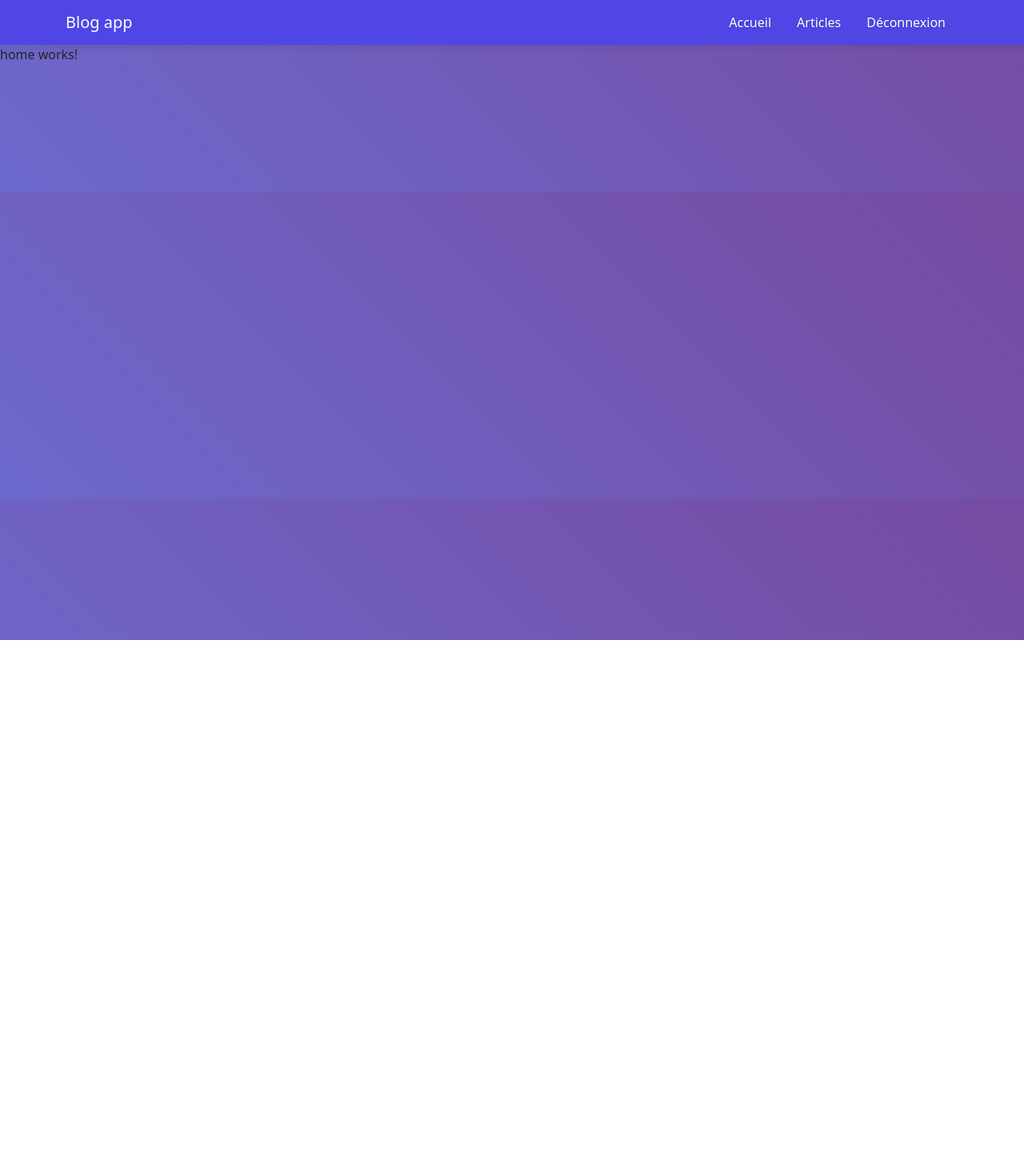
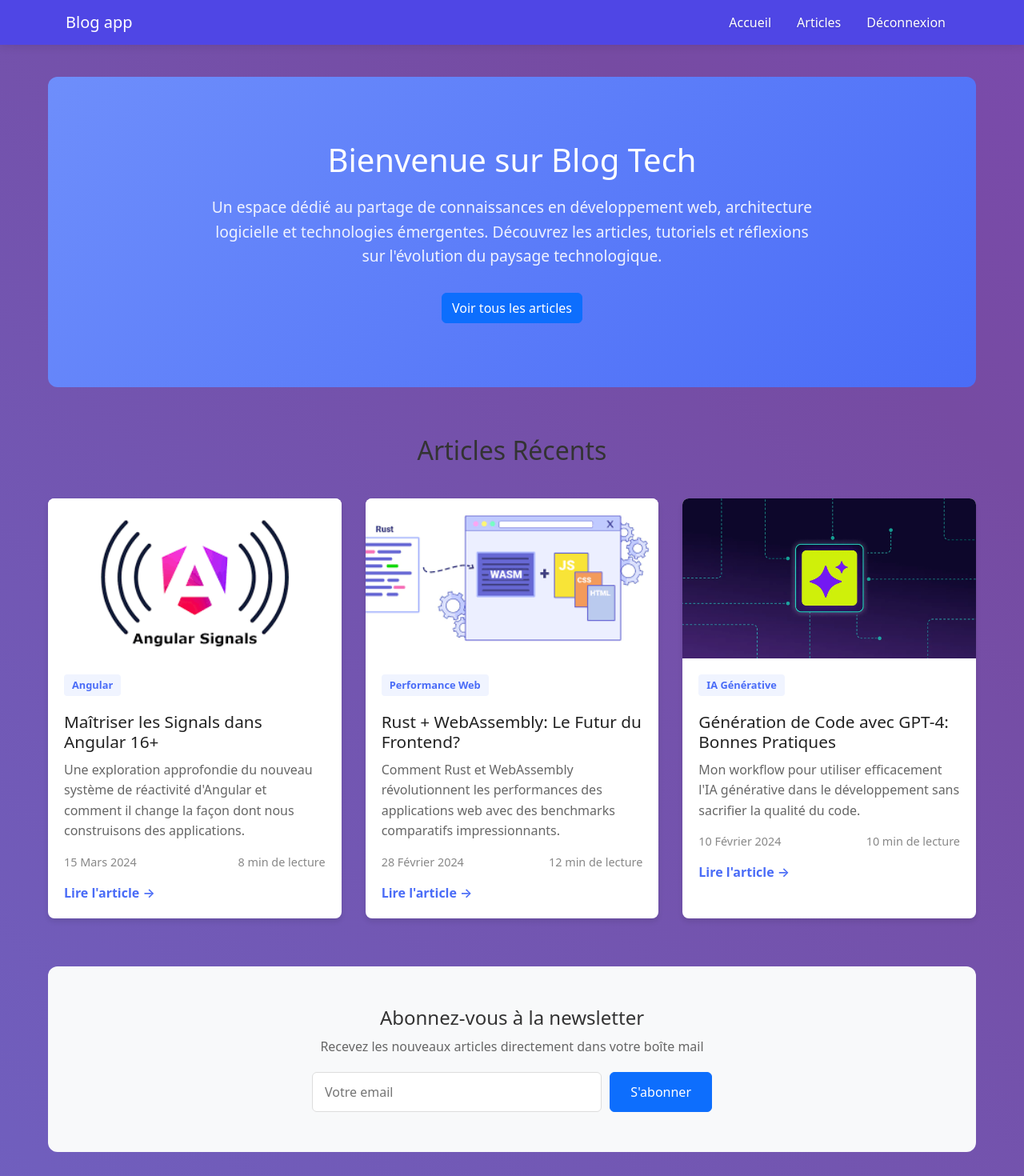
Before and after one commit to SamiChafik/SP4_BR3, an Angular app: page / in a window 1280 px wide. Shown: the top 1470 px of the page at 80% size. Before the commit the page ends 800 px from the top, so only its background shows below. Built offline with nearby package versions, Linux system fonts and the light colour scheme; sample sign-in values are in the browser's storage.

Commit message:
small description to the app + place holder for most recent posts

```diff
--- a/src/app/components/home/home.component.html
+++ b/src/app/components/home/home.component.html
@@ -1 +1,91 @@
-<p>home works!</p>
+<!-- home.component.html -->
+<div class="home-container">
+    <section class="hero-section">
+      <div class="hero-content">
+        <h1 class="hero-title">Bienvenue sur Blog Tech</h1>
+        <p class="hero-description">
+          Un espace dédié au partage de connaissances en développement web, architecture logicielle
+          et technologies émergentes. Découvrez les articles, tutoriels et réflexions sur l'évolution
+          du paysage technologique.
+        </p>
+        <div class="cta-buttons">
+          <a routerLink="/articles" class="btn btn-primary">Voir tous les articles</a>
+        </div>
+      </div>
+    </section>
+
+    <section class="featured-posts">
+      <h2 class="section-title">Articles Récents</h2>
+      <div class="posts-grid">
+        <div class="post-card">
+          <div class="post-image">
+            <img src="assets/angular_signals.png" alt="Angular Signals">
+          </div>
+          <div class="post-content">
+            <span class="post-category">Angular</span>
+            <h3 class="post-title">Maîtriser les Signals dans Angular 16+</h3>
+            <p class="post-excerpt">
+              Une exploration approfondie du nouveau système de réactivité d'Angular
+              et comment il change la façon dont nous construisons des applications.
+            </p>
+            <div class="post-meta">
+              <span class="post-date">15 Mars 2024</span>
+              <span class="read-time">8 min de lecture</span>
+            </div>
+            <a routerLink="/articles/angular-signals" class="read-more">Lire l'article →</a>
+          </div>
+        </div>
+
+        <!-- Post Card 2 -->
+        <div class="post-card">
+          <div class="post-image">
+            <img src="assets/rust.png" alt="Rust and WebAssembly">
+          </div>
+          <div class="post-content">
+            <span class="post-category">Performance Web</span>
+            <h3 class="post-title">Rust + WebAssembly: Le Futur du Frontend?</h3>
+            <p class="post-excerpt">
+              Comment Rust et WebAssembly révolutionnent les performances des applications
+              web avec des benchmarks comparatifs impressionnants.
+            </p>
+            <div class="post-meta">
+              <span class="post-date">28 Février 2024</span>
+              <span class="read-time">12 min de lecture</span>
+            </div>
+            <a routerLink="/articles/rust-webassembly" class="read-more">Lire l'article →</a>
+          </div>
+        </div>
+
+        <!-- Post Card 3 -->
+        <div class="post-card">
+          <div class="post-image">
+            <img src="assets/ai_codegen.webp" alt="AI Code Generation">
+          </div>
+          <div class="post-content">
+            <span class="post-category">IA Générative</span>
+            <h3 class="post-title">Génération de Code avec GPT-4: Bonnes Pratiques</h3>
+            <p class="post-excerpt">
+              Mon workflow pour utiliser efficacement l'IA générative dans le développement
+              sans sacrifier la qualité du code.
+            </p>
+            <div class="post-meta">
+              <span class="post-date">10 Février 2024</span>
+              <span class="read-time">10 min de lecture</span>
+            </div>
+            <a routerLink="/articles/ai-code-generation" class="read-more">Lire l'article →</a>
+          </div>
+        </div>
+      </div>
+    </section>
+
+    <section class="newsletter-section">
+      <div class="newsletter-content">
+        <h3>Abonnez-vous à la newsletter</h3>
+        <p>Recevez les nouveaux articles directement dans votre boîte mail</p>
+        <form class="newsletter-form">
+          <input type="email" placeholder="Votre email" required>
+          <button type="submit" class="btn btn-primary">S'abonner</button>
+        </form>
+      </div>
+    </section>
+  </div>
--- a/src/app/components/home/home.component.scss
+++ b/src/app/components/home/home.component.scss
@@ -0,0 +1,199 @@
+.home-container {
+    max-width: 1200px;
+    margin: 0 auto;
+    padding: 0 20px;
+  }
+
+  .hero-section {
+    background: linear-gradient(135deg, #6e8efb 0%, #4a6cf7 100%);
+    color: white;
+    padding: 80px 0;
+    border-radius: 12px;
+    margin: 40px 0;
+    text-align: center;
+
+    .hero-content {
+      max-width: 800px;
+      margin: 0 auto;
+      padding: 0 20px;
+    }
+
+    .hero-title {
+      font-size: 2.5rem;
+      margin-bottom: 20px;
+    }
+
+    .hero-description {
+      font-size: 1.2rem;
+      line-height: 1.6;
+      margin-bottom: 30px;
+      opacity: 0.9;
+    }
+
+    .cta-buttons {
+      display: flex;
+      gap: 15px;
+      justify-content: center;
+    }
+  }
+
+  .featured-posts {
+    margin: 60px 0;
+
+    .section-title {
+      text-align: center;
+      font-size: 2rem;
+      margin-bottom: 40px;
+      color: #333;
+    }
+
+    .posts-grid {
+      display: grid;
+      grid-template-columns: repeat(auto-fit, minmax(300px, 1fr));
+      gap: 30px;
+    }
+  }
+
+  .post-card {
+    background: white;
+    border-radius: 8px;
+    overflow: hidden;
+    box-shadow: 0 4px 6px rgba(0, 0, 0, 0.1);
+    transition: transform 0.3s ease, box-shadow 0.3s ease;
+
+    &:hover {
+      transform: translateY(-5px);
+      box-shadow: 0 10px 20px rgba(0, 0, 0, 0.1);
+    }
+
+    .post-image {
+      height: 200px;
+      overflow: hidden;
+
+      img {
+        width: 100%;
+        height: 100%;
+        object-fit: cover;
+        transition: transform 0.5s ease;
+
+        &:hover {
+          transform: scale(1.05);
+        }
+      }
+    }
+
+    .post-content {
+      padding: 20px;
+    }
+
+    .post-category {
+      display: inline-block;
+      background: #f0f4ff;
+      color: #4a6cf7;
+      padding: 4px 10px;
+      border-radius: 4px;
+      font-size: 0.8rem;
+      font-weight: 600;
+      margin-bottom: 10px;
+    }
+
+    .post-title {
+      font-size: 1.3rem;
+      margin: 10px 0;
+      color: #222;
+    }
+
+    .post-excerpt {
+      color: #666;
+      line-height: 1.6;
+      margin-bottom: 15px;
+    }
+
+    .post-meta {
+      display: flex;
+      justify-content: space-between;
+      font-size: 0.9rem;
+      color: #888;
+      margin-bottom: 15px;
+    }
+
+    .read-more {
+      color: #4a6cf7;
+      font-weight: 600;
+      text-decoration: none;
+      display: inline-block;
+      transition: color 0.3s ease;
+
+      &:hover {
+        color: #3a5bd9;
+        text-decoration: underline;
+      }
+    }
+  }
+
+  .newsletter-section {
+    background: #f8f9fa;
+    padding: 50px 0;
+    border-radius: 12px;
+    margin: 60px 0;
+    text-align: center;
+
+    .newsletter-content {
+      max-width: 600px;
+      margin: 0 auto;
+    }
+
+    h3 {
+      font-size: 1.5rem;
+      margin-bottom: 10px;
+      color: #333;
+    }
+
+    p {
+      color: #666;
+      margin-bottom: 20px;
+    }
+
+    .newsletter-form {
+      display: flex;
+      gap: 10px;
+      max-width: 500px;
+      margin: 0 auto;
+
+      input {
+        flex: 1;
+        padding: 12px 15px;
+        border: 1px solid #ddd;
+        border-radius: 6px;
+        font-size: 1rem;
+
+        &:focus {
+          outline: none;
+          border-color: #4a6cf7;
+        }
+      }
+
+      button {
+        padding: 12px 25px;
+      }
+    }
+  }
+
+  /* Responsive adjustments */
+  @media (max-width: 768px) {
+    .hero-section {
+      padding: 60px 0;
+
+      .hero-title {
+        font-size: 2rem;
+      }
+    }
+
+    .posts-grid {
+      grid-template-columns: 1fr !important;
+    }
+
+    .newsletter-form {
+      flex-direction: column;
+    }
+  }
```
